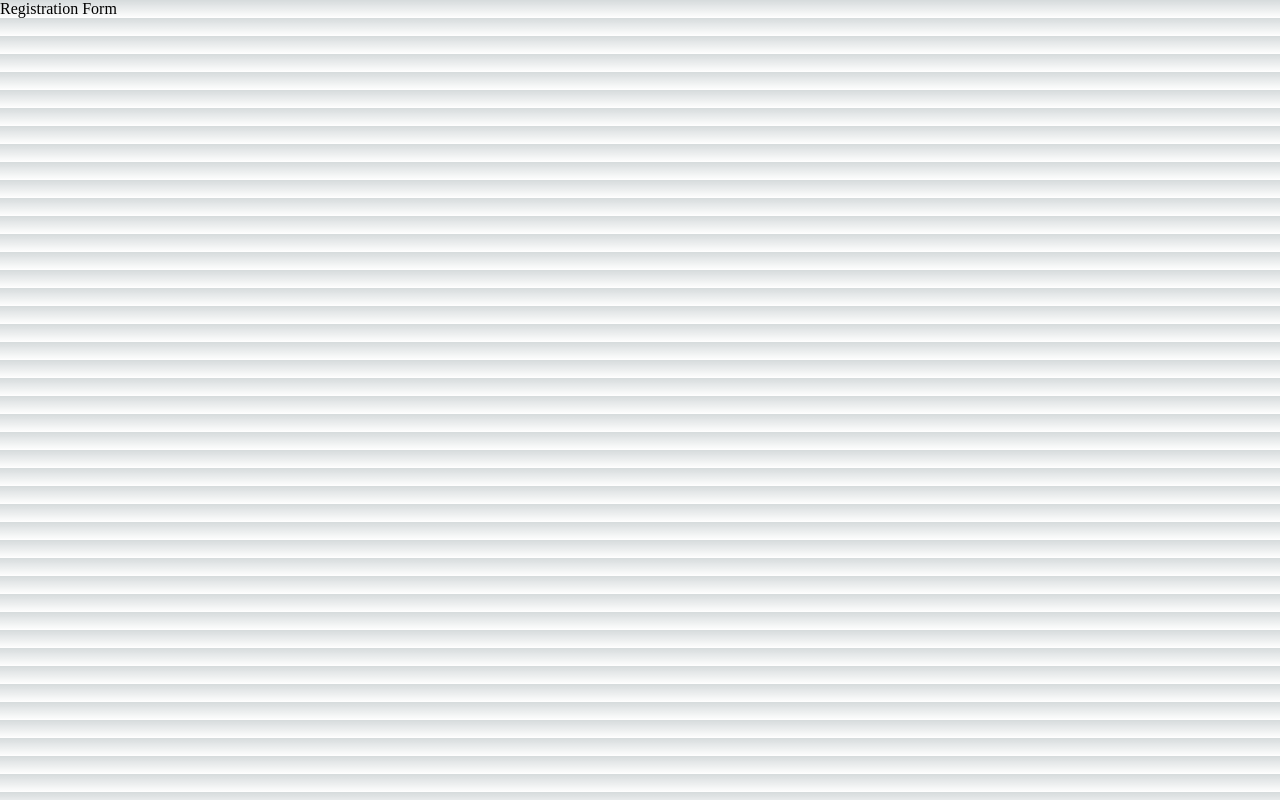
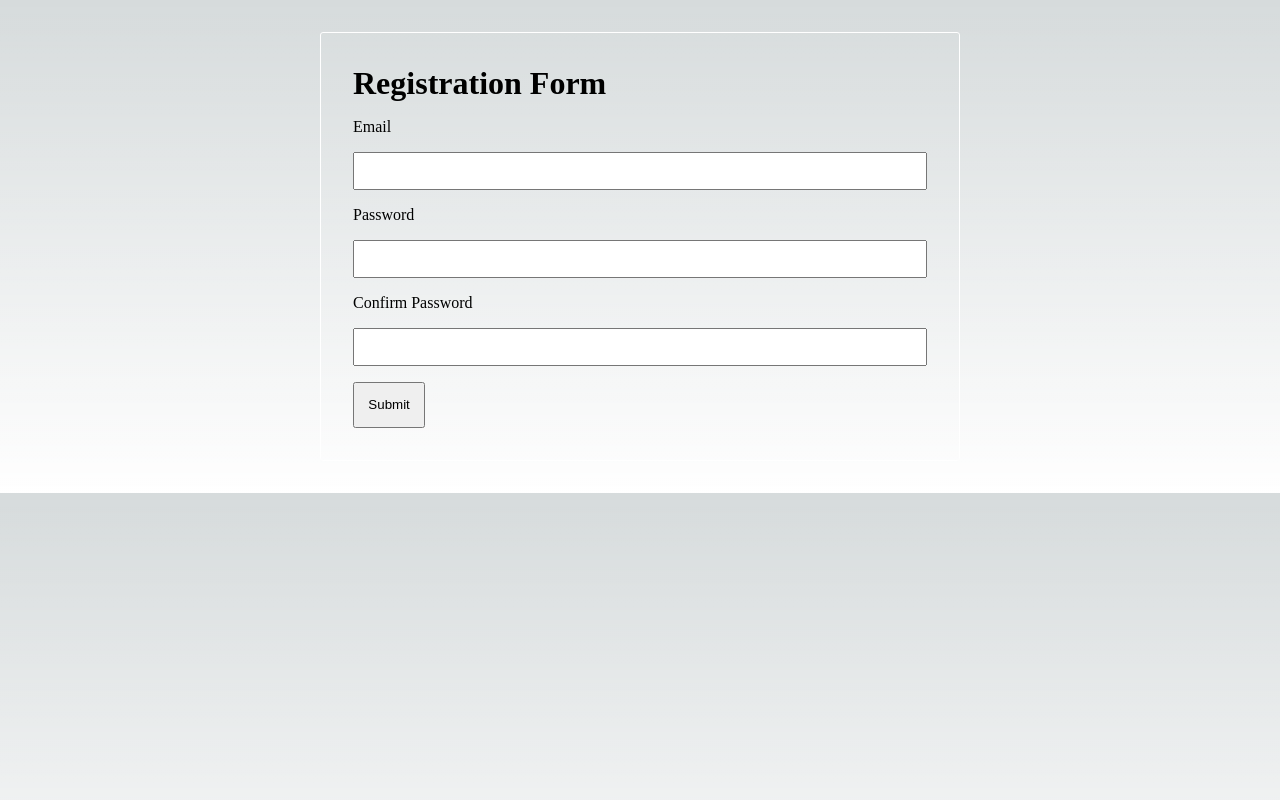
Before and after one commit to surajkumar85/rhf-practice, a Next.js app: page /registration in a window 1280 px wide. Built offline with nearby package versions, Linux system fonts and the light colour scheme.

Commit message:
added react-hook-form

```diff
--- a/src/app/login/page.module.css
+++ b/src/app/login/page.module.css
@@ -0,0 +1,31 @@
+.main {
+  width: 50%;
+  margin: 3em auto;
+  border: 1px solid white;
+  border-radius: 3px;
+  padding: 2em;
+  display: flex;
+  flex-direction: column;
+  gap: 2em;
+}
+.main > form {
+  display: flex;
+  flex-direction: column;
+  gap: 2em;
+}
+.main > form > label {
+  display: flex;
+  flex-direction: column;
+  gap: 0.5em;
+}
+.main > form > label > input {
+  padding: 0.5em;
+  font-size: 1em;
+}
+.main form > button {
+  padding: 1em;
+  align-self: flex-start;
+}
+.main p {
+  color: red;
+}
--- a/src/app/registration/page.module.css
+++ b/src/app/registration/page.module.css
@@ -0,0 +1,28 @@
+.main {
+  display: flex;
+  flex-direction: column;
+  gap: 1em;
+  border: 1px solid white;
+  padding: 2em;
+  border-radius: 3px;
+  width: 50%;
+  margin: 2em auto;
+}
+.main > form {
+  display: flex;
+  flex-direction: column;
+  gap: 1em;
+}
+.main > form > label {
+  display: flex;
+  flex-direction: column;
+  gap: 1em;
+}
+.main input {
+  padding: 0.5em;
+  font-size: 1em;
+}
+.main button {
+  padding: 1em;
+  align-self: flex-start;
+}
--- a/src/app/registration/page.tsx
+++ b/src/app/registration/page.tsx
@@ -1,5 +1,59 @@
+"use client";
 import styles from "./page.module.css";
+import { useForm, SubmitHandler, UseFormRegister, Path } from "react-hook-form";
+
+interface FieldType {
+  email: string;
+  password: string;
+  "c-password": string;
+}
+type Label = "Email" | "Password" | "Confirm Password";
+
+type InputProp = {
+  label: Label;
+  register: UseFormRegister<FieldType>;
+  required: boolean;
+  regLabel: Path<FieldType>;
+  type: string;
+};
+
+const Input = ({ label, register, required, regLabel, type }: InputProp) => (
+  <label>
+    <span>{label}</span>
+    <input type={type} {...register(regLabel, { required: required })} />
+  </label>
+);
 
 export default function page() {
-  return <div className={styles.main}>Registration Form</div>;
+  const { register, handleSubmit } = useForm<FieldType>();
+  const onSubmit: SubmitHandler<FieldType> = (data) => console.log(data);
+  return (
+    <div className={styles.main}>
+      <h1>Registration Form</h1>
+      <form onSubmit={handleSubmit(onSubmit)}>
+        <Input
+          regLabel="email"
+          label={"Email"}
+          register={register}
+          required={true}
+          type="email"
+        />
+        <Input
+          type="password"
+          regLabel="password"
+          label={"Password"}
+          register={register}
+          required={true}
+        />
+        <Input
+          type="password"
+          regLabel="c-password"
+          label={"Confirm Password"}
+          register={register}
+          required={true}
+        />
+        <button>Submit</button>
+      </form>
+    </div>
+  );
 }
```
Also changed, not shown: src/app/login/page.tsx (+42 -1 lines).
